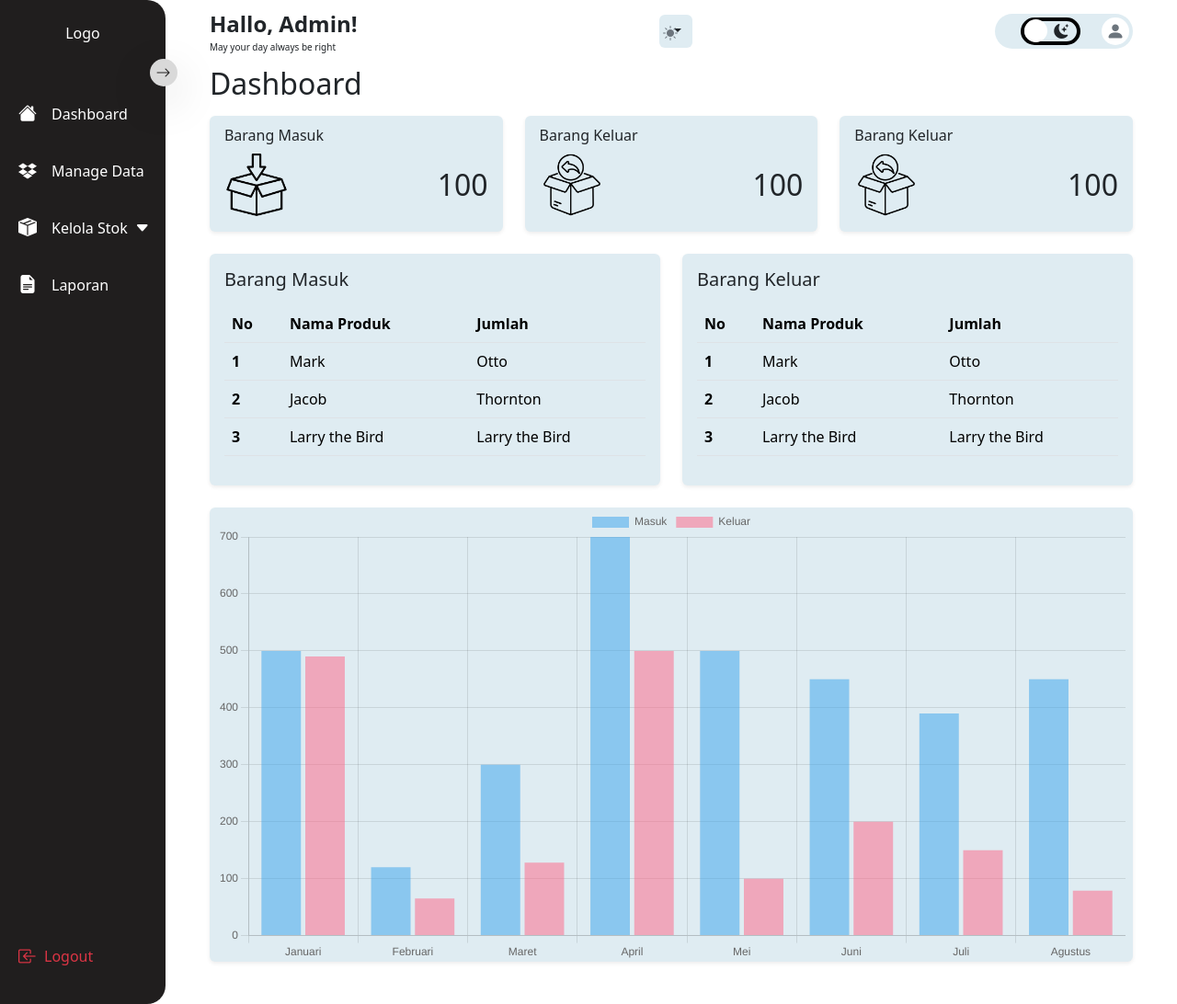
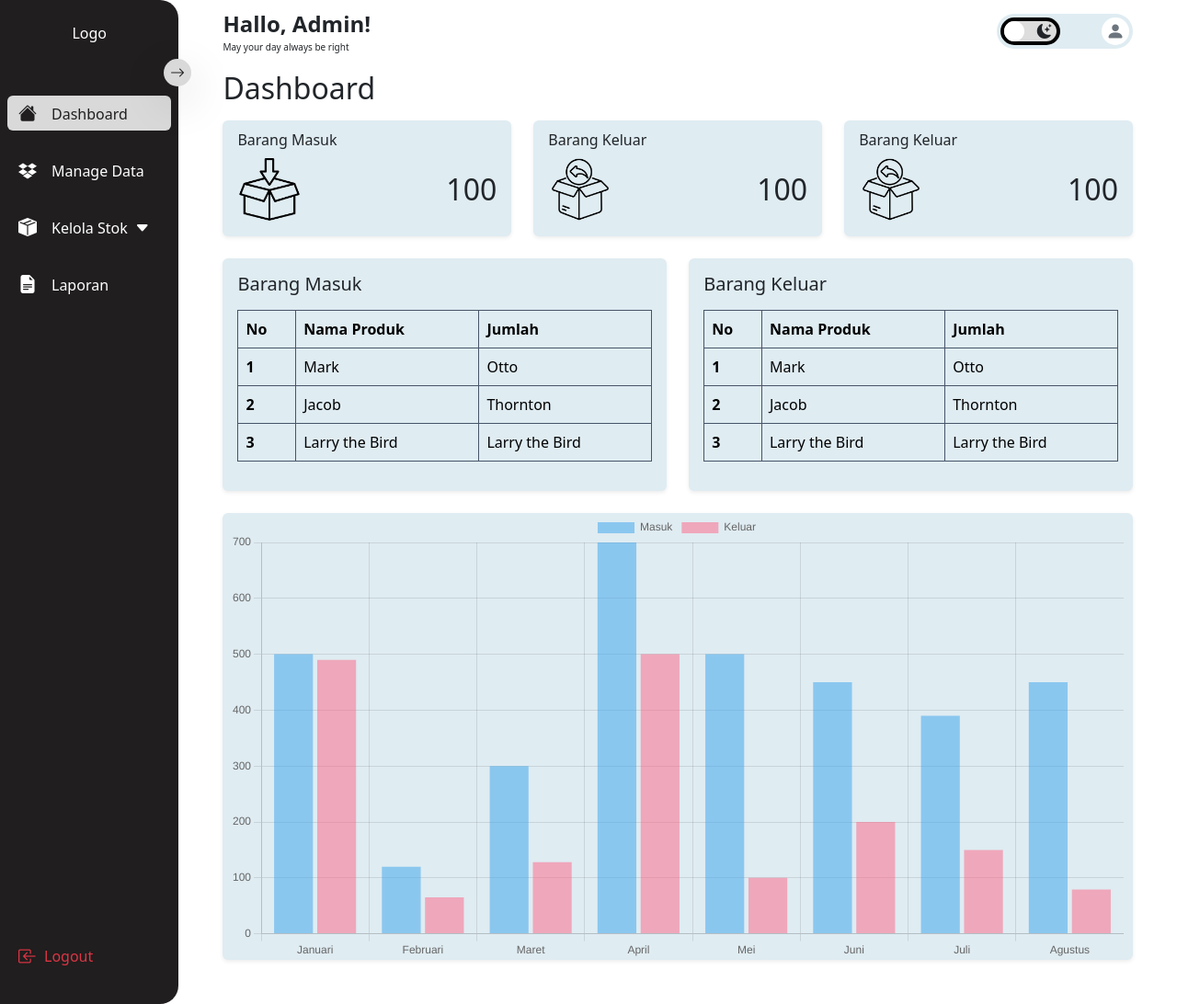
Before and after one commit to zackyhermawan/web_inventaris_toko_grosir, a PHP site: page /dashboard.php in a window 1280 px wide. Shown: the whole page at 92% size. Run offline with PHP 8.4, Linux system fonts and the light colour scheme; a stand-in replaces the project's code that opens the database connection.

Commit message:
Update style.css

```diff
--- a/Dashboard_webDev/style.css
+++ b/Dashboard_webDev/style.css
@@ -31,7 +35,7 @@ aside {
   height: 100vh;
   top: 0;
   left: 0;
-  width: 210px;
+  width: 230px;
   transition: 0.3s;
   border-top-right-radius: 20px;
   border-bottom-right-radius: 20px;
@@ -70,6 +74,42 @@ aside a {
   position: relative;
 }
 
+.dashboard-aside {
+  background-color: var(--hover);
+}
+
+.dashboard-aside span,
+.dashboard-aside i {
+  color: var(--bg-primary);
+}
+
+.managedata-aside {
+  background-color: var(--hover);
+}
+
+.managedata-aside span,
+.managedata-aside i {
+  color: var(--bg-primary);
+}
+
+.kelolastok-aside {
+  background-color: var(--hover) !important;
+}
+
+.kelolastok-aside span,
+.kelolastok-aside i {
+  color: var(--bg-primary) !important;
+}
+
+.laporan-aside {
+  background-color: var(--hover);
+}
+
+.laporan-aside span,
+.laporan-aside i {
+  color: var(--bg-primary);
+}
+
 aside a.menu span {
   left: 3rem;
   top: 8px;
@@ -132,15 +176,26 @@ i#hamburger-menu {
   display: none !important;
 }
 
+.dropdown {
+  display: none !important;
+}
+
+.dropdown-item:hover {
+  background-color: transparent !important;
+}
+
 .profile {
-  width: 150px;
-  background-color: var(--second);
+  width: 15%;
+  /* background-color: var(--second); */
 }
 
 .profile i {
   width: 30px;
   height: 30px;
-  /* padding: 0.5rem; */
+}
+
+.logout-profil {
+  display: none;
 }
 
 .header p {
@@ -154,41 +209,40 @@ label.checkbox-label {
   position: relative;
   display: block;
   border: 4px solid #000;
+  background: #ddd;
   transition: 0.3s;
   cursor: pointer;
 }
 
 label.checkbox-label:after {
   content: "";
-  width: 25px;
-  height: 25px;
+  width: 22px;
+  height: 22px;
   position: absolute;
-  top: -2px;
+  top: 0;
   left: 0;
   background: white;
-  border-radius: 25px;
+  border-radius: 50%;
   transition: 0.3s;
 }
 
-.bi-sun-fill {
-  color: white;
+.sun {
+  color: #ffcc00;
   position: absolute;
   top: 50%;
   left: 10%;
   transform: translateY(-40%);
 }
 
-.bi-moon-stars-fill {
+.moon {
   position: absolute;
   top: 50%;
-  right: -10%;
+  right: -16%;
   transform: translateY(-40%);
 }
 
 input.switch {
-  width: 0;
-  height: 0;
-  visibility: hidden;
+  display: none;
 }
 
 input.switch:checked + label.checkbox-label {
@@ -213,14 +302,15 @@ input.switch:checked + label.checkbox-label:after {
 
 /* Main Content */
 .main-content {
-  height: 100vh;
+  height: fit-content;
+  transition: background-color 0.3s;
   width: 100%;
-  top: 0;
+  top: 5px;
   left: 0;
 }
 
-.info-stok {
-  flex-wrap: wrap;
+#section-dashboard {
+  width: 100%;
 }
 
 .cards {
@@ -230,6 +320,7 @@ input.switch:checked + label.checkbox-label:after {
 .table > :not(caption) > * > * {
   background-color: transparent !important;
   border-collapse: collapse !important;
+  border: 1px solid rgb(71 85 105);
 }
 /* End Main Content */
 
@@ -251,6 +342,10 @@ input.login {
   outline: none !important;
   box-shadow: none !important;
   background: transparent !important;
+}
+
+canvas {
+  width: fit-content !important;
 }
 /* End Login */
 
```
Also changed, not shown: other parts of Dashboard_webDev/style.css (+73 -8 lines).
